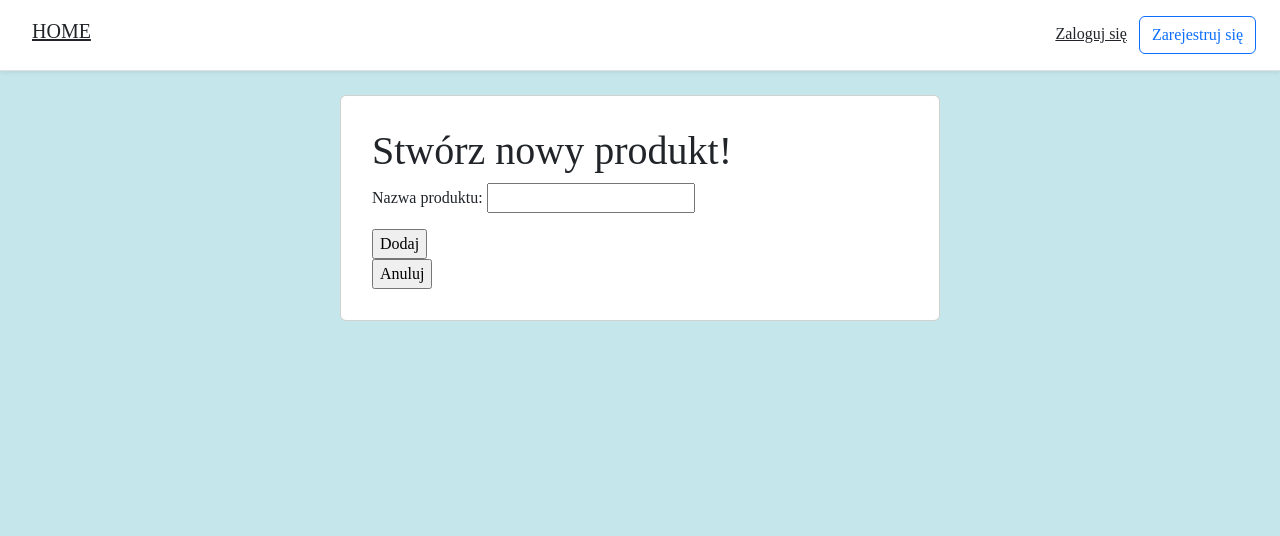
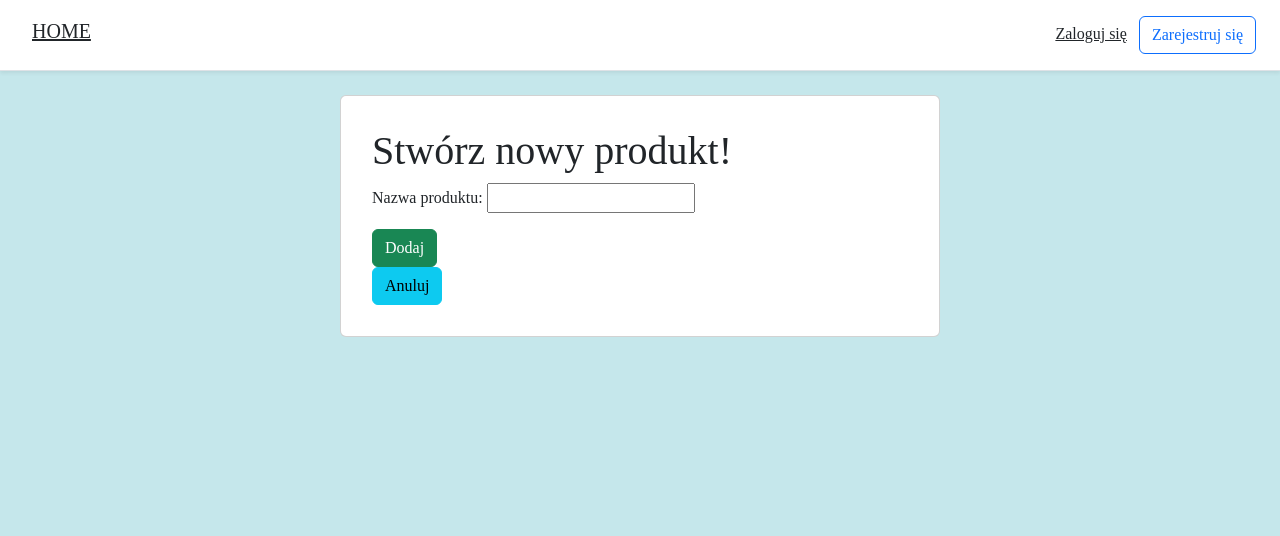
Before and after one commit to DariaDrewa/Django_Shopping_lists, a Django app: page /products/add/ in a window 1280 px wide. Shown: the top 536 px of the page. Run offline with Django 5.2, Linux system fonts and the light colour scheme; some libraries are stand-ins or nearby versions.

Commit message:
changing the appearance of the website

```diff
--- a/products/models.py
+++ b/products/models.py
@@ -1,5 +1,6 @@
 from django.db import models
 from django.urls import reverse
+
 
 class Products(models.Model):
     product_name = models.CharField(max_length=30, verbose_name="Nazwa produktu")
--- a/products/templates/all_products.html
+++ b/products/templates/all_products.html
@@ -86,6 +86,7 @@
                         {% endfor %}
                     </tbody>
                 </table>
+                <a href="{% url 'product_create' %}" class="btn btn-success">Dodaj nowy produkt</a>
             </div>
         </div>
     </div>
--- a/products/templates/list_details.html
+++ b/products/templates/list_details.html
@@ -60,7 +60,7 @@
                         </td>
                         <td>{{ product.product_name }}</td>
                         <td>
-                            <input type="number">
+                            <input type="number" min="1" value="1">
                         </td>
                     </tr>
                     {% empty %}
@@ -72,7 +72,6 @@
                 <br>
                 <a href="{% url 'change' shoppinglists.id %}" class="btn btn-primary">Edycja listy</a>
                 <a href="{% url 'delete' shoppinglists.id %}" class="btn btn-danger">Usuń listę</a>
-
             </div>
         </div>
     </div>
@@ -85,6 +84,7 @@
                 <ul>
                     <li><a href="{% url 'shopping_list' %}">Powrót do list zakupów</a></li>
                     <li><a href="{% url 'products' %}">Wszystkie dostępne produkty</a></li>
+                    <li><a href="{% url 'product_create' %}">Dodaj nowy produkt</a></li>
                 </ul>
             </div>
         </div>
--- a/products/templates/new_product.html
+++ b/products/templates/new_product.html
@@ -23,11 +23,11 @@
                 <form action="" method="post" novalidate>
                     {% csrf_token %}
                     {{ form.as_p }}
-                    <input type="submit" value="Dodaj">
+                    <input type="submit" class="btn btn-success" value="Dodaj">
                 </form>
                 <form action="{% url 'products' %}">
                     {% csrf_token %}
-                    <input type="submit" value="Anuluj">
+                    <input type="submit" class="btn btn-info" value="Anuluj">
                 </form>
             </div>
         </div>
--- a/products/views.py
+++ b/products/views.py
@@ -1,3 +1,4 @@
+from django.http.response import HttpResponseRedirect
 from django.shortcuts import render, redirect
 from django.views import generic
 from django.views.generic import ListView, DetailView, CreateView
@@ -108,7 +109,7 @@ def product_create(request):
         form = ProductsForm(request.POST)
         if form.is_valid():
             products = form.save()
-            return render(request, 'all_products.html')
+            return redirect('products')
     else:
         form = ProductsForm
 
@@ -123,7 +124,7 @@ def product_change(request, id):
         form = ProductsForm(request.POST, instance=products)
         if form.is_valid():
             form.save()
-            return render(request, 'all_products.html')
+            return redirect('products')
     else:
         form = ProductsForm(instance=products)
     return render(request,
```
Also changed, not shown: db.sqlite3.
